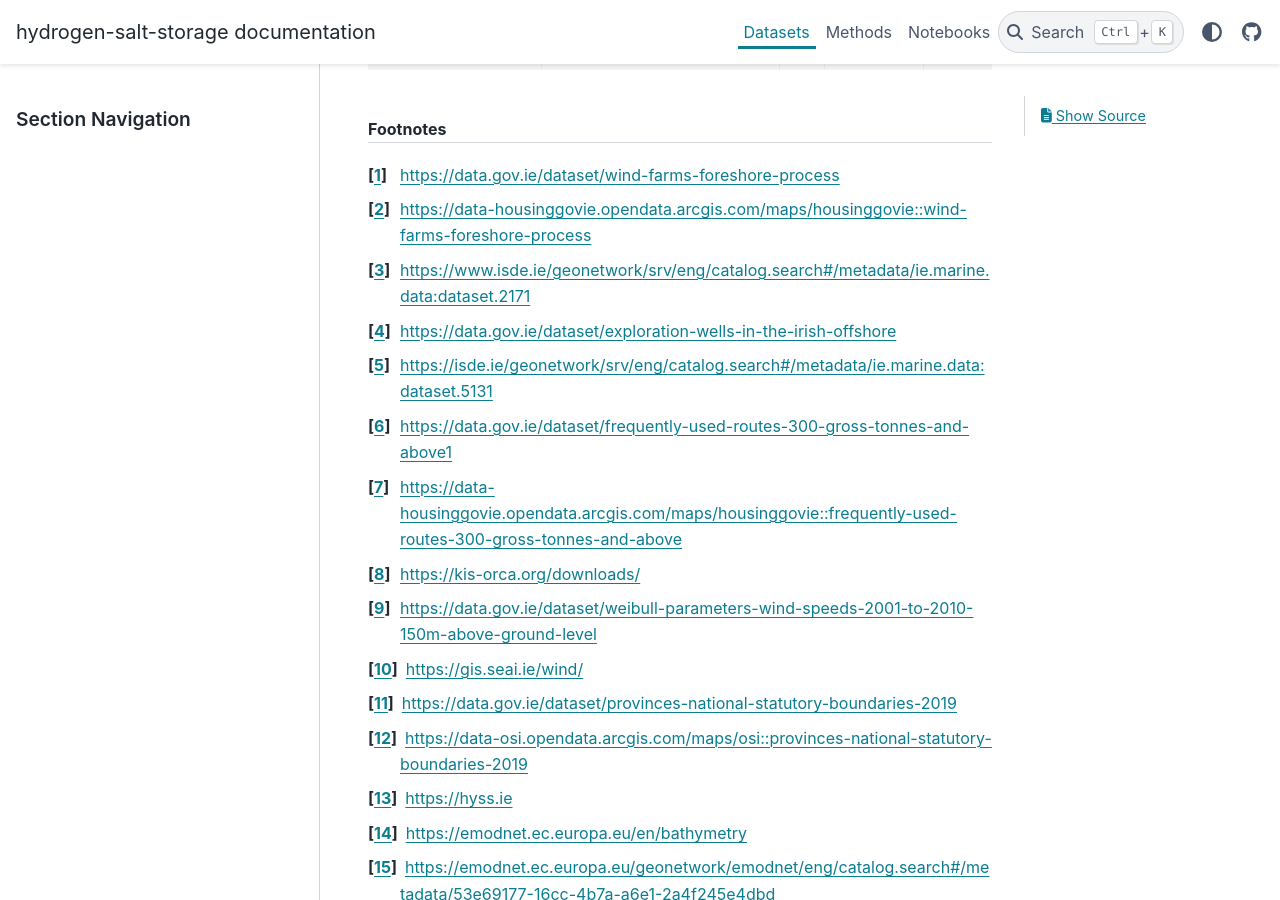
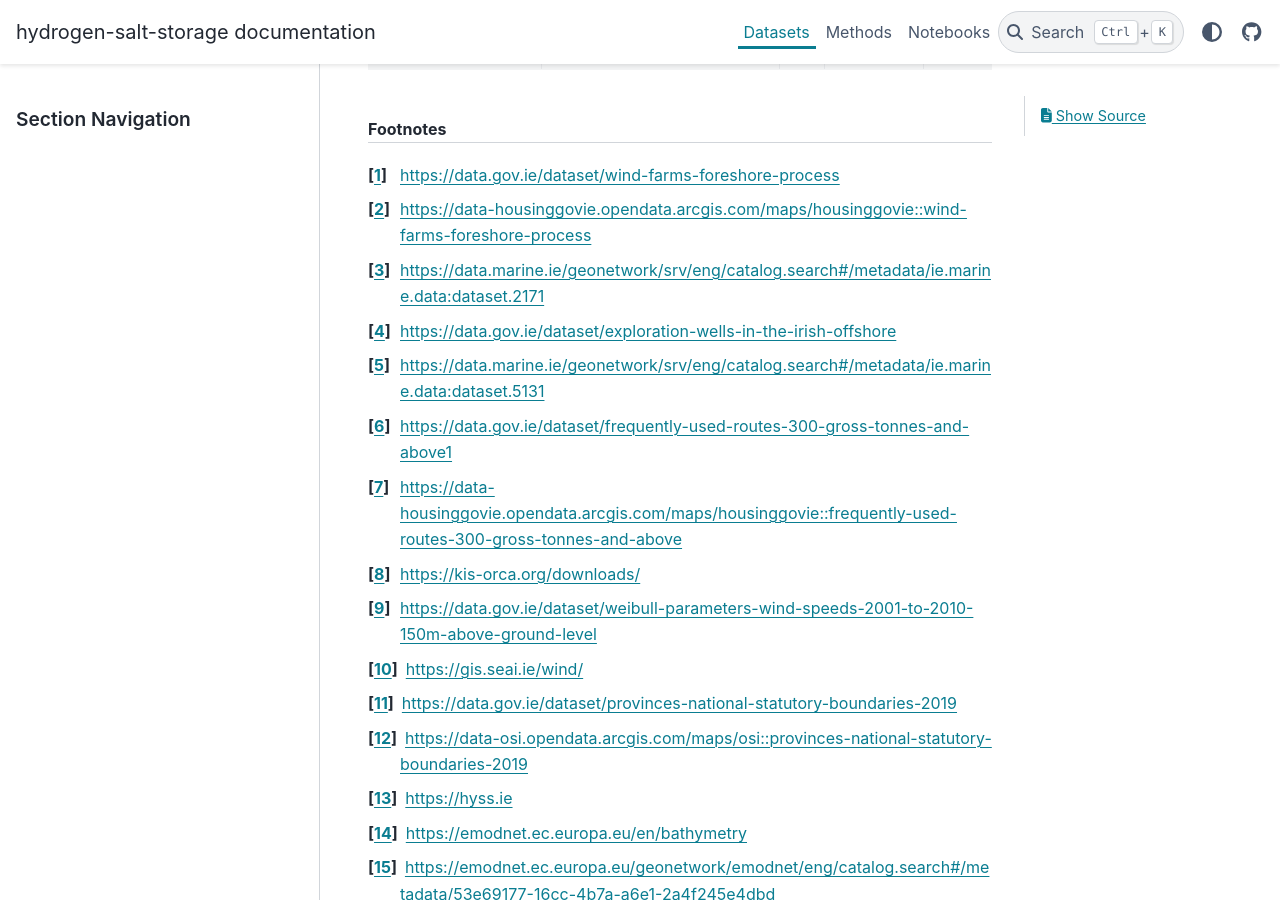
Before and after one commit to wind-to-hydrogen-toolkit/hydrogen-salt-storage, a Sphinx documentation site: the page built from docs/datasets.rst, in a window 1280 px wide and 900 px high, scrolled down 1419 px. Built offline with Sphinx 7.4.7 and the PyData theme 0.15.4, drawn with Linux system fonts in a browser that asks for light colours; pages that are not in the unit, such as notebooks, are missing from menus; some of the changed lines change nothing that is shown.

Commit message:
fix dataset links

```diff
--- a/docs/datasets.rst
+++ b/docs/datasets.rst
@@ -8,8 +8,8 @@ Datasets used in this project. These datasets are not to be used for navigation
    :delim: |
 
    Wind Farms (Foreshore Process) | Department of Housing, Local Government and Heritage | [#datagovie1]_ [#housinggovie1]_ | Shapefile | 2023-09-11
-   Exploration Wells in the Irish Offshore | Petroleum Affairs Division / Department of the Environment, Climate and Communications | [#isde1]_ [#datagovie2]_ | Shapefile | 2021-02-01
-   Shipwrecks in Irish Waters | INFOMAR / Geological Survey Ireland / Marine Institute / National Monuments Service / Department of Housing, Local Government and Heritage | [#isde2]_ | Shapefile | 2023-10-24
+   Exploration Wells in the Irish Offshore | Petroleum Affairs Division / Department of the Environment, Climate and Communications | [#marine1]_ [#datagovie2]_ | Shapefile | 2021-02-01
+   Shipwrecks in Irish Waters | INFOMAR / Geological Survey Ireland / Marine Institute / National Monuments Service / Department of Housing, Local Government and Heritage | [#marine2]_ | Shapefile | 2023-10-24
    Frequently Used Routes (300 gross tonnes and above) | Department of Housing, Local Government and Heritage / EMODnet | [#datagovie3]_ [#housinggovie2]_ | Shapefile | 2022-07-19
    Irish Sea Subsea Cables and Renewable Energy Structures | KIS-ORCA | [#kisorca]_ | Olex Fishing Plotter File | 2023-02-27
    Weibull Parameters of Wind Speeds 2001 to 2010 - 150 m above ground level | Sustainable Energy Authority of Ireland | [#datagovie4]_ [#seai]_ | Shapefile | 2021-06-30
@@ -20,9 +20,9 @@ Datasets used in this project. These datasets are not to be used for navigation
 .. rubric:: Footnotes
 .. [#datagovie1] https://data.gov.ie/dataset/wind-farms-foreshore-process
 .. [#housinggovie1] https://data-housinggovie.opendata.arcgis.com/maps/housinggovie::wind-farms-foreshore-process
-.. [#isde1] https://www.isde.ie/geonetwork/srv/eng/catalog.search#/metadata/ie.marine.data:dataset.2171
+.. [#marine1] https://data.marine.ie/geonetwork/srv/eng/catalog.search#/metadata/ie.marine.data:dataset.2171
 .. [#datagovie2] https://data.gov.ie/dataset/exploration-wells-in-the-irish-offshore
-.. [#isde2] https://isde.ie/geonetwork/srv/eng/catalog.search#/metadata/ie.marine.data:dataset.5131
+.. [#marine2] https://data.marine.ie/geonetwork/srv/eng/catalog.search#/metadata/ie.marine.data:dataset.5131
 .. [#datagovie3] https://data.gov.ie/dataset/frequently-used-routes-300-gross-tonnes-and-above1
 .. [#housinggovie2] https://data-housinggovie.opendata.arcgis.com/maps/housinggovie::frequently-used-routes-300-gross-tonnes-and-above
 .. [#kisorca] https://kis-orca.org/downloads/
```
Also changed, not shown: docs/notebooks/offshore_exploration_wells.ipynb, docs/notebooks/shipwrecks.ipynb.
